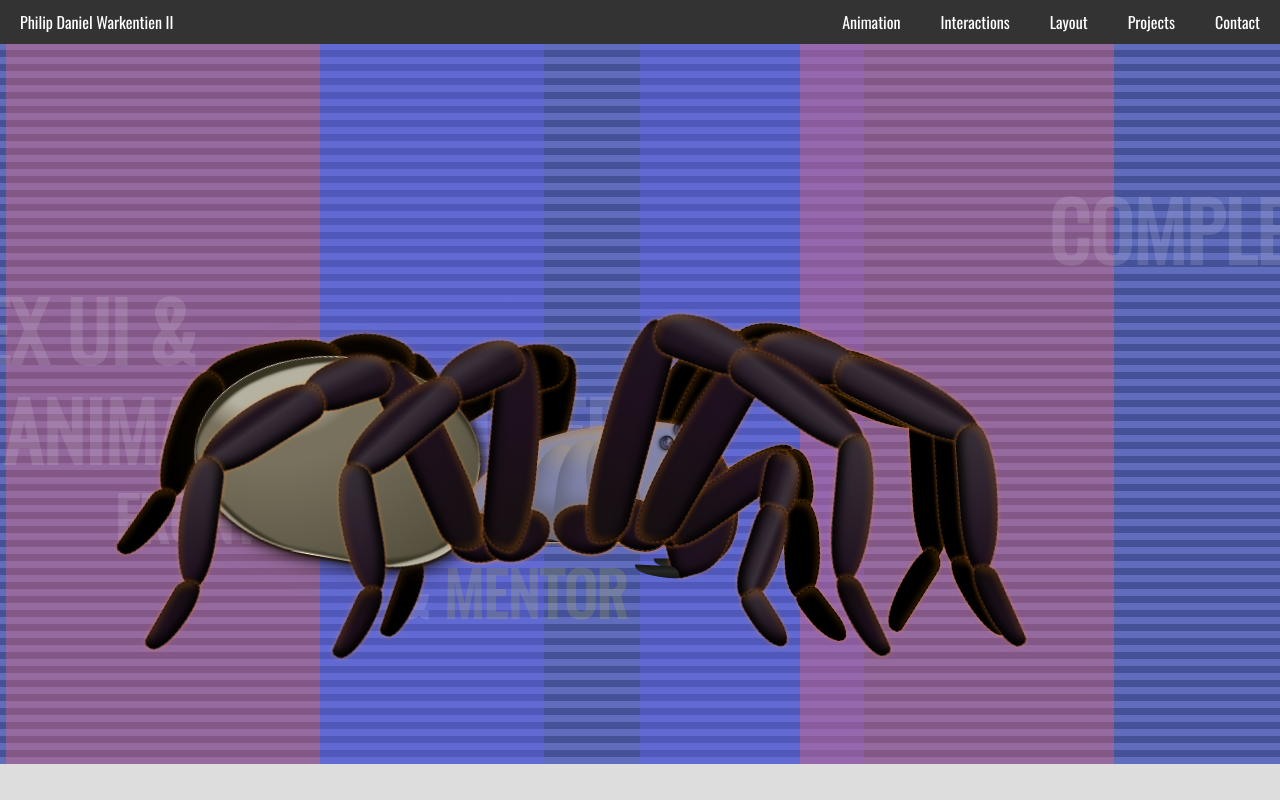
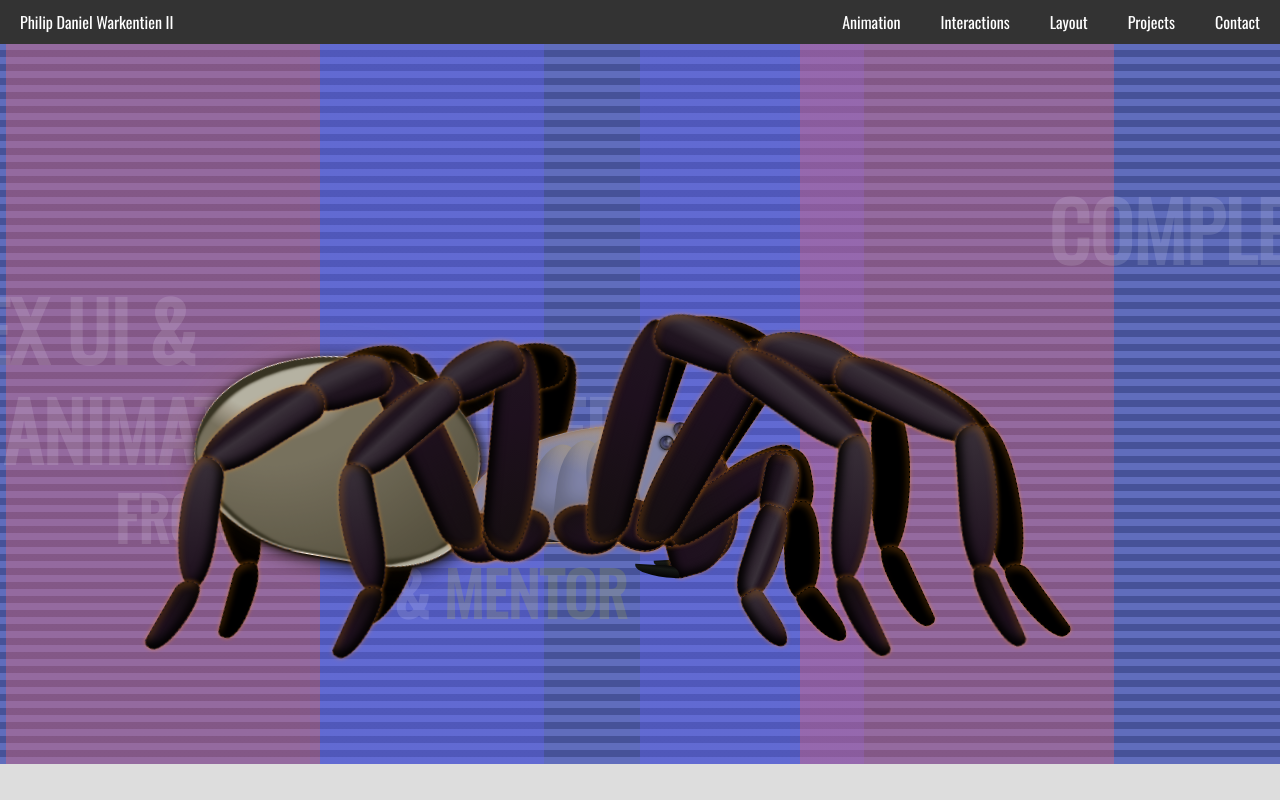
Before and after one commit to warkentien2/warkentien2, a React (Create React App) app: page / in a window 1280 px wide. Built offline with nearby package versions, Linux system fonts and the light colour scheme.

Commit message:
Position tarantula

```diff
--- a/src/styles/css/index.css
+++ b/src/styles/css/index.css
@@ -289,16 +289,16 @@
   transform: scale(0.95) rotate(65deg);
 }
 .x-body-part.x-chelicerae.x-chelicerae--background .x-fang {
-  transform: rotate(115deg);
+  transform: rotate(112deg);
 }
 .x-body-part.x-chelicerae .x-fang {
-  background: linear-gradient(-2deg, #151515 0%, #252825 50%, #151515 100%);
+  background: linear-gradient(3deg, #050505 0%, #151815 30%, #050505 80%);
   border-radius: 20% 200% 0 2em;
   width: calc(35.5% + 2px);
   height: calc(12.5% + 2px);
   right: -31%;
   bottom: -2.5%;
-  transform: rotate(107.5deg);
+  transform: rotate(108.5deg);
   transform-origin: 5% 50%;
 }
 .x-body-part.x-chelicerae .x-fang::after {
@@ -427,10 +427,13 @@
   transform: rotate(21.5deg);
 }
 .x-body-part .x-leg.leg-5 .x-femur {
-  transform: rotate(-87.5deg);
+  transform: rotate(-77.5deg);
 }
 .x-body-part .x-leg.leg-5 .x-patella {
-  transform: rotate(77.5deg);
+  transform: rotate(65deg);
+}
+.x-body-part .x-leg.leg-5 .x-metatarsus {
+  transform: rotate(55deg);
 }
 .x-body-part .x-leg.leg-5 .x-tarsus {
   transform: rotate(-25deg);
@@ -461,16 +464,16 @@
   transform: rotate(5deg);
 }
 .x-body-part .x-leg.leg-6 .x-femur {
-  transform: rotate(-65.5deg);
+  transform: rotate(-75.5deg);
 }
 .x-body-part .x-leg.leg-6 .x-patella {
-  transform: rotate(67.5deg);
+  transform: rotate(80.5deg);
 }
 .x-body-part .x-leg.leg-6 .x-metatarsus {
   transform: rotate(65deg);
 }
 .x-body-part .x-leg.leg-6 .x-tarsus {
-  transform: rotate(35deg);
+  transform: rotate(-25deg);
 }
 .x-body-part .x-leg.leg-3,
 .x-body-part .x-leg.leg-7 {
@@ -501,10 +504,13 @@
   transform: rotate(-124deg);
 }
 .x-body-part .x-leg.leg-7 .x-patella {
-  transform: rotate(125deg);
+  transform: rotate(122deg);
 }
 .x-body-part .x-leg.leg-7 .x-metatarsus {
   transform: rotate(75deg);
+}
+.x-body-part .x-leg.leg-7 .x-tarsus {
+  transform: rotate(-40deg);
 }
 .x-body-part .x-leg.leg-4,
 .x-body-part .x-leg.leg-8 {
@@ -528,13 +534,13 @@
   transform: rotate(-75deg);
 }
 .x-body-part .x-leg.leg-8 .x-patella {
-  transform: rotate(67.5deg);
+  transform: rotate(87.5deg);
 }
 .x-body-part .x-leg.leg-8 .x-metatarsus {
-  transform: rotate(60.5deg);
+  transform: rotate(70.5deg);
 }
 .x-body-part .x-leg.leg-8 .x-tarsus {
-  transform: rotate(-15deg);
+  transform: rotate(-25deg);
 }
 .x-body-part .x-pedipalp {
   left: 95%;
--- a/src/styles/scss/_Tarantula.scss
+++ b/src/styles/scss/_Tarantula.scss
@@ -9,7 +9,7 @@ $border: 1px dashed rgba(255, 143, 20, 0.25); // $border-color-light;
 // $tibia-color: linear-gradient(3deg, #2f281e 0%, #605b39 55%, #403d26 70%, #403d26 80%, #605b39 95%);
 // $meta-color: linear-gradient(95deg, #605b39 0%, #2f281e 100%);
 // $cephalo-color: linear-gradient(-30deg, #403d26 30%, #403d26 60%, #2f281e 100%);
-$fang-color: linear-gradient(-2deg, #151515 0%, #252825 50%, #151515 100%);
+$fang-color: linear-gradient(3deg, #050505 0%, #151815 30%, #050505 80%);
 
 // $body-color: linear-gradient(0, #040206 0%, #281B0B 35%, #281B0B 50%, #100428 100%);
 $leg-color: radial-gradient(circle at 0 0, #040206 0%, #281B0B 65%, #100428 100%);
@@ -249,7 +249,7 @@ $steel-c8: #131210;
       transform: scale(0.95) rotate(65deg);
 
       .x-fang {
-        transform: rotate(115deg);
+        transform: rotate(112deg);
       }
     }
 
@@ -260,7 +260,7 @@ $steel-c8: #131210;
       height: calc(12.5% + 2px);
       right: -31%;
       bottom: -2.5%;
-      transform: rotate(107.5deg);
+      transform: rotate(108.5deg);
       transform-origin: 5% 50%;
       // background: radial-gradient(circle at 20% -5%, $steel-c1 25%, $steel-c2 29%, $steel-c3 35%, $steel-c3 42.5%, $steel-c6 85%, $steel-c7 100%) !important;
       // box-shadow: inset -3em -4.5em 0.175em -5.125em $steel-c1, inset -4.625em -2.75em 0.175em -5.125em $steel-c1, inset -4.625em -2.75em 0.125em -5em $steel-c2, inset -3em -4.5em 0.125em -5em $steel-c2, inset 2em -2.5em 0.125em -3em $steel-c2, inset -0.125em -0.175em 0.125em -0.125em $steel-c2, inset 0 -0.0525em 0.1em -0.0125em $steel-c2, inset -2em -5.25em 0.25em -5em $steel-c8, inset -3.8em -2.75em 0.25em -4em $steel-c8, inset 1.875em -2.375em 0.175em -2.5em $steel-c8, inset 3.625em 2.625em 0.125em -4em $steel-c8, inset 1.875em 3em 0.125em -3em $steel-c8, inset 0.5em 0.375em 0.125em -0.375em $steel-c8, inset -2em 2.25em 0.25em -2.75em $steel-c8, inset 3.625em 2.625em 0.25em -3.9em $steel-c6, inset 1.875em 3em 0.25em -2.95em $steel-c6, inset -1.125em 2.125em 0.375em -2em $steel-c6, 0.075em 0.175em 0.2em 0.0125em rgba(0, 0, 0, 0.75), 0.125em 0.1em 0.75em 0.175em rgba(0, 0, 0, 0.35), 0.5em 0.5em 1em 0.25em rgba(0, 0, 0, 0.25), -0.25em 0.5em 1.5em 0.5em rgba(0, 0, 0, 0.1), 0 0 3.5em rgba(238,162,66, 0.125), 0.125em 0.125em 0.25em -0.05em rgba(238,162,66, 0.75), 0.125em 0.125em 0.75em 0.125em rgba(0, 0, 0, 0.25), 0.125em 0.125em 0.5em -0.05em rgba(238,162,66, 0.25) !important;
@@ -422,11 +422,15 @@ $steel-c8: #131210;
     transform: rotate(21.5deg);
 
     .x-femur {
-      transform: rotate(-87.5deg);
+      transform: rotate(-77.5deg);
     }
 
     .x-patella {
-      transform: rotate(77.5deg);
+      transform: rotate(65deg);
+    }
+
+    .x-metatarsus {
+      transform: rotate(55deg);
     }
 
     .x-tarsus {
@@ -461,11 +465,11 @@ $steel-c8: #131210;
     transform: rotate(5deg);
 
     .x-femur {
-      transform: rotate(-65.5deg);
+      transform: rotate(-75.5deg);
     }
 
     .x-patella {
-      transform: rotate(67.5deg);
+      transform: rotate(80.5deg);
     }
 
     .x-metatarsus {
@@ -473,7 +477,7 @@ $steel-c8: #131210;
     }
 
     .x-tarsus {
-      transform: rotate(35deg);
+      transform: rotate(-25deg);
     }
   }
 
@@ -508,11 +512,15 @@ $steel-c8: #131210;
     }
 
     .x-patella {
-      transform: rotate(125deg);
+      transform: rotate(122deg);
     }
 
     .x-metatarsus {
       transform: rotate(75deg);
+    }
+
+    .x-tarsus {
+      transform: rotate(-40deg);
     }
   }
 
@@ -541,15 +549,15 @@ $steel-c8: #131210;
     }
 
     .x-patella {
-      transform: rotate(67.5deg);
+      transform: rotate(87.5deg);
     }
 
     .x-metatarsus {
-      transform: rotate(60.5deg);
+      transform: rotate(70.5deg);
     }
 
     .x-tarsus {
-      transform: rotate(-15deg);
+      transform: rotate(-25deg);
     }
   }
 
```
Also changed, not shown: 1 other file (tests, documents, lock files or other folders).
